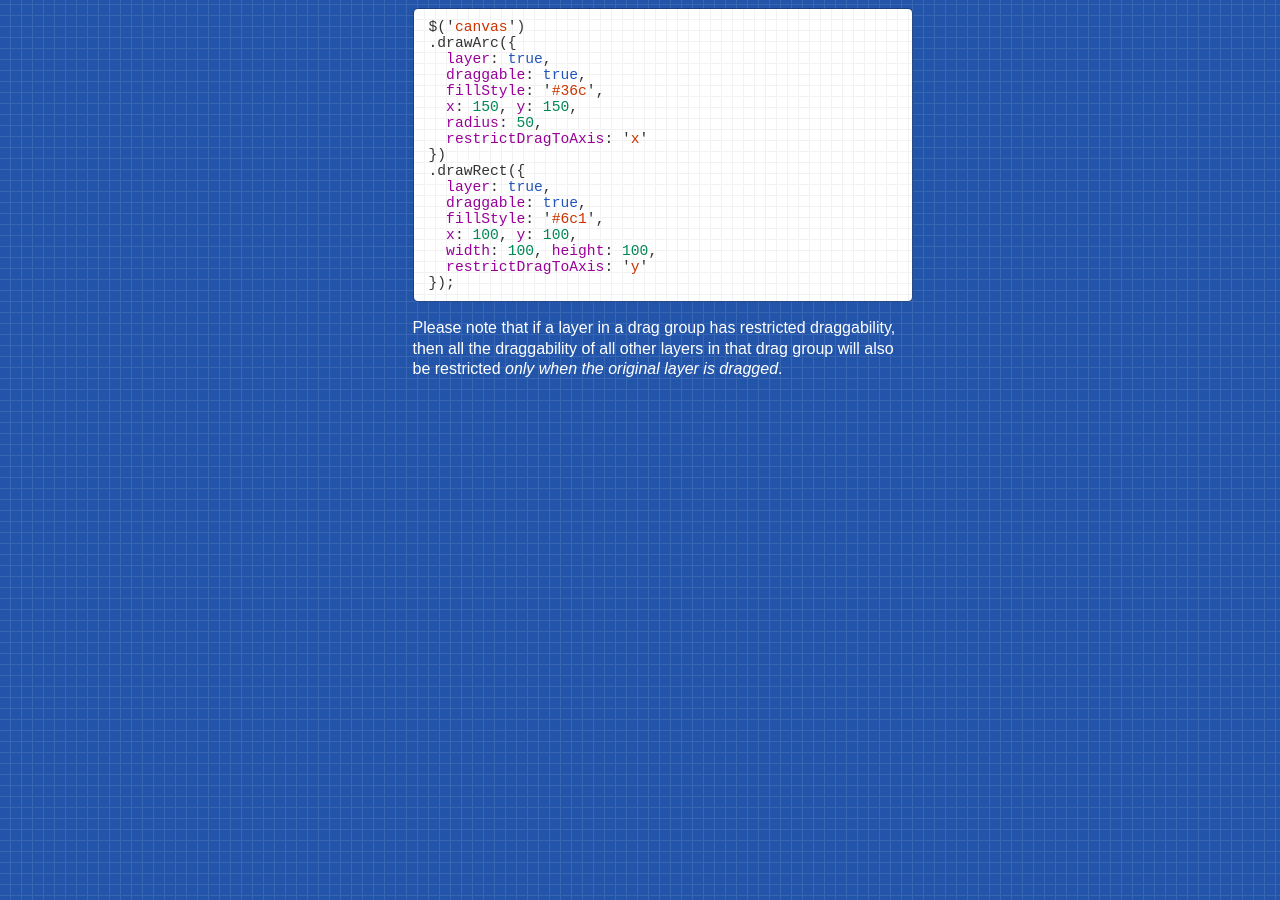
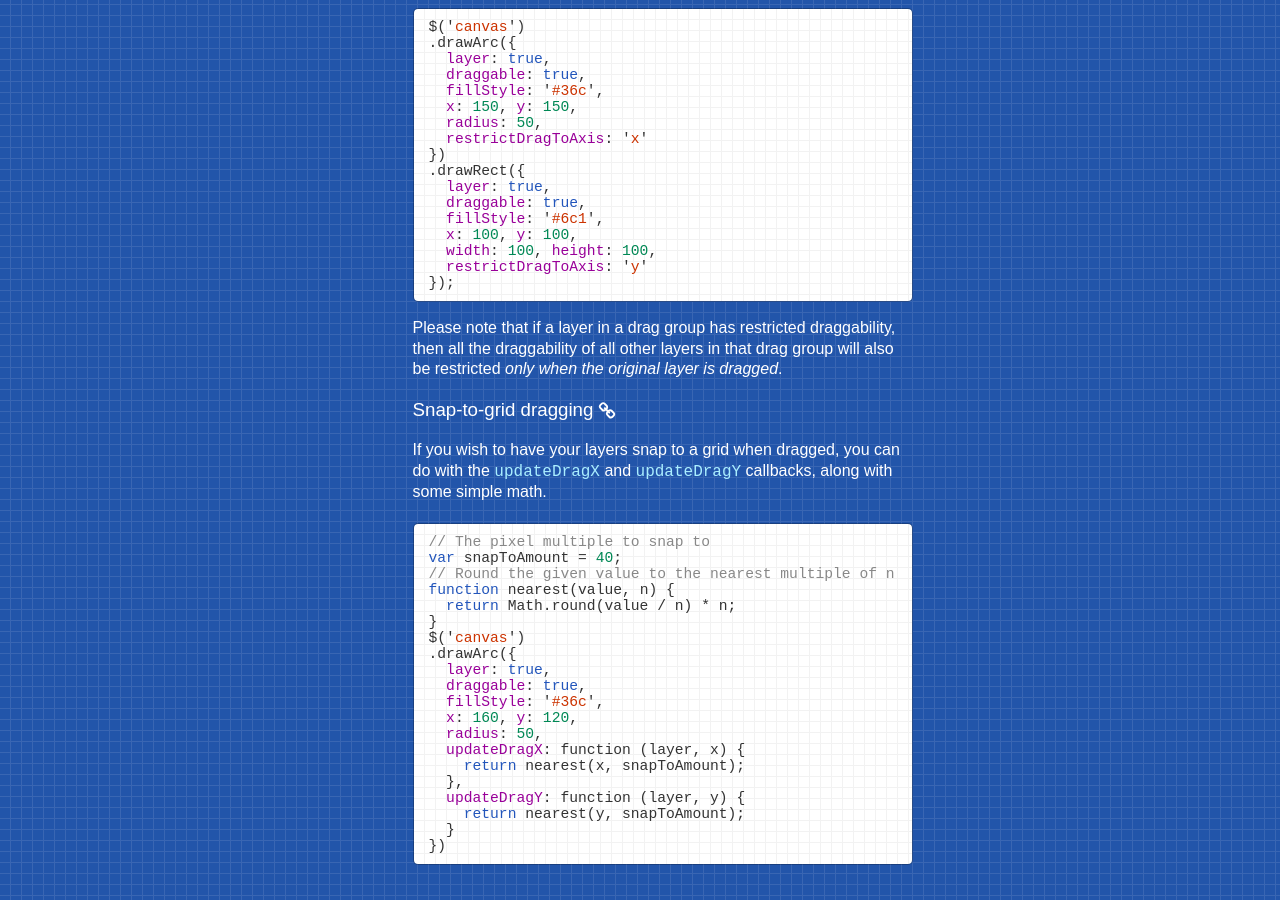
Before and after one commit to caleb531/jcanvas-website, a Jekyll site: the page built from _core_docs/draggableLayers.md, in a window 1280 px wide and 900 px high, scrolled down 2261 px. Built offline with Jekyll 4.4.1, drawn with Linux system fonts in a browser that asks for light colours; some web fonts are replaced; a script that is not in the unit is left out; comment, search, counter and statistics services are not loaded.

Commit message:
Add section on snap-to-grid dragging to docs

````diff
--- a/_core_docs/draggableLayers.md
+++ b/_core_docs/draggableLayers.md
@@ -133,3 +133,31 @@ $('canvas')
 ```
 
 Please note that if a layer in a drag group has restricted draggability, then all the draggability of all other layers in that drag group will also be restricted *only when the original layer is dragged*.
+
+### Snap-to-grid dragging
+
+If you wish to have your layers snap to a grid when dragged, you can do with the
+`updateDragX` and `updateDragY` callbacks, along with some simple math.
+
+```js
+// The pixel multiple to snap to
+var snapToAmount = 40;
+// Round the given value to the nearest multiple of n
+function nearest(value, n) {
+  return Math.round(value / n) * n;
+}
+$('canvas')
+.drawArc({
+  layer: true,
+  draggable: true,
+  fillStyle: '#36c',
+  x: 160, y: 120,
+  radius: 50,
+  updateDragX: function (layer, x) {
+    return nearest(x, snapToAmount);
+  },
+  updateDragY: function (layer, y) {
+    return nearest(y, snapToAmount);
+  }
+})
+```
````
